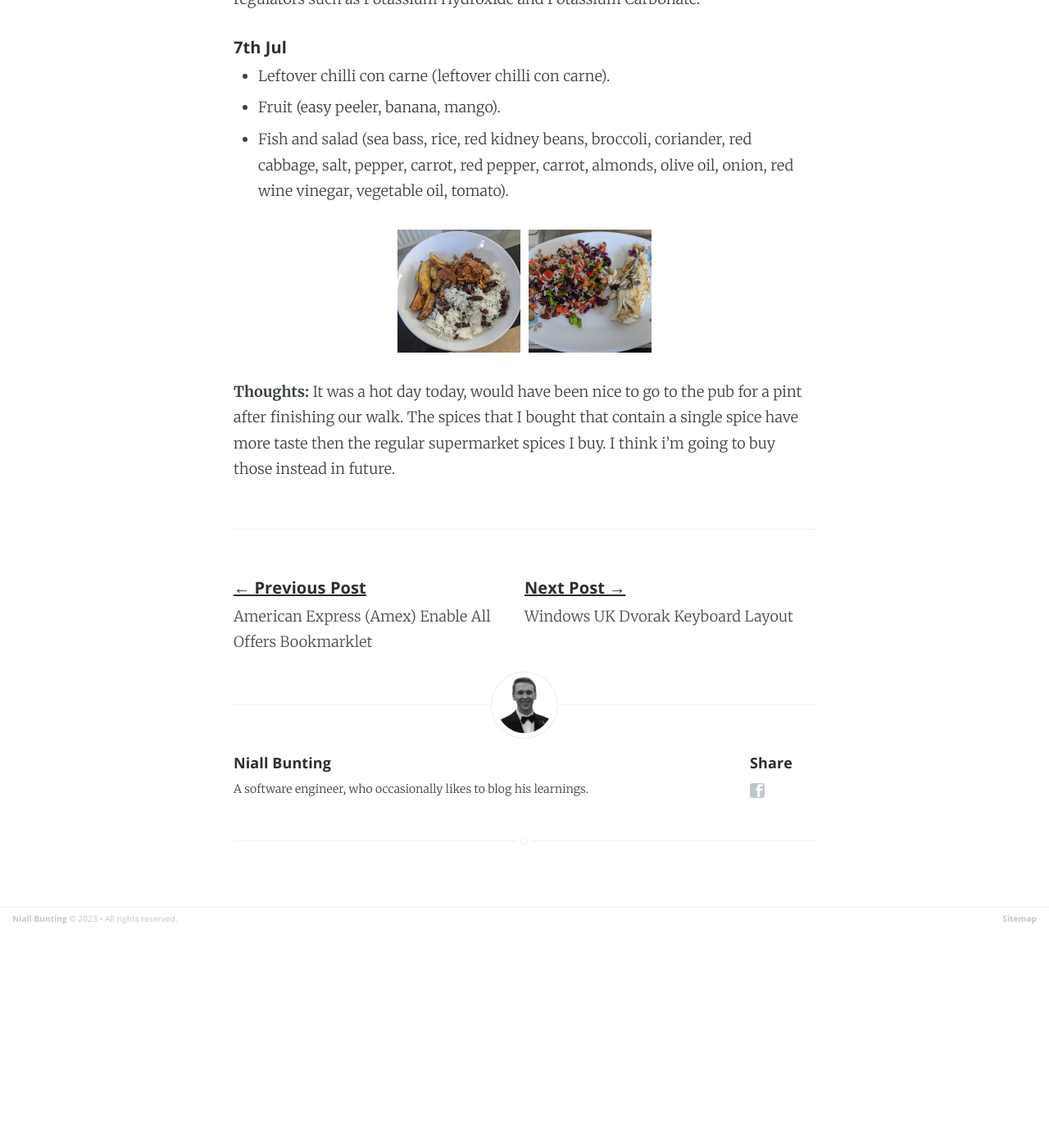
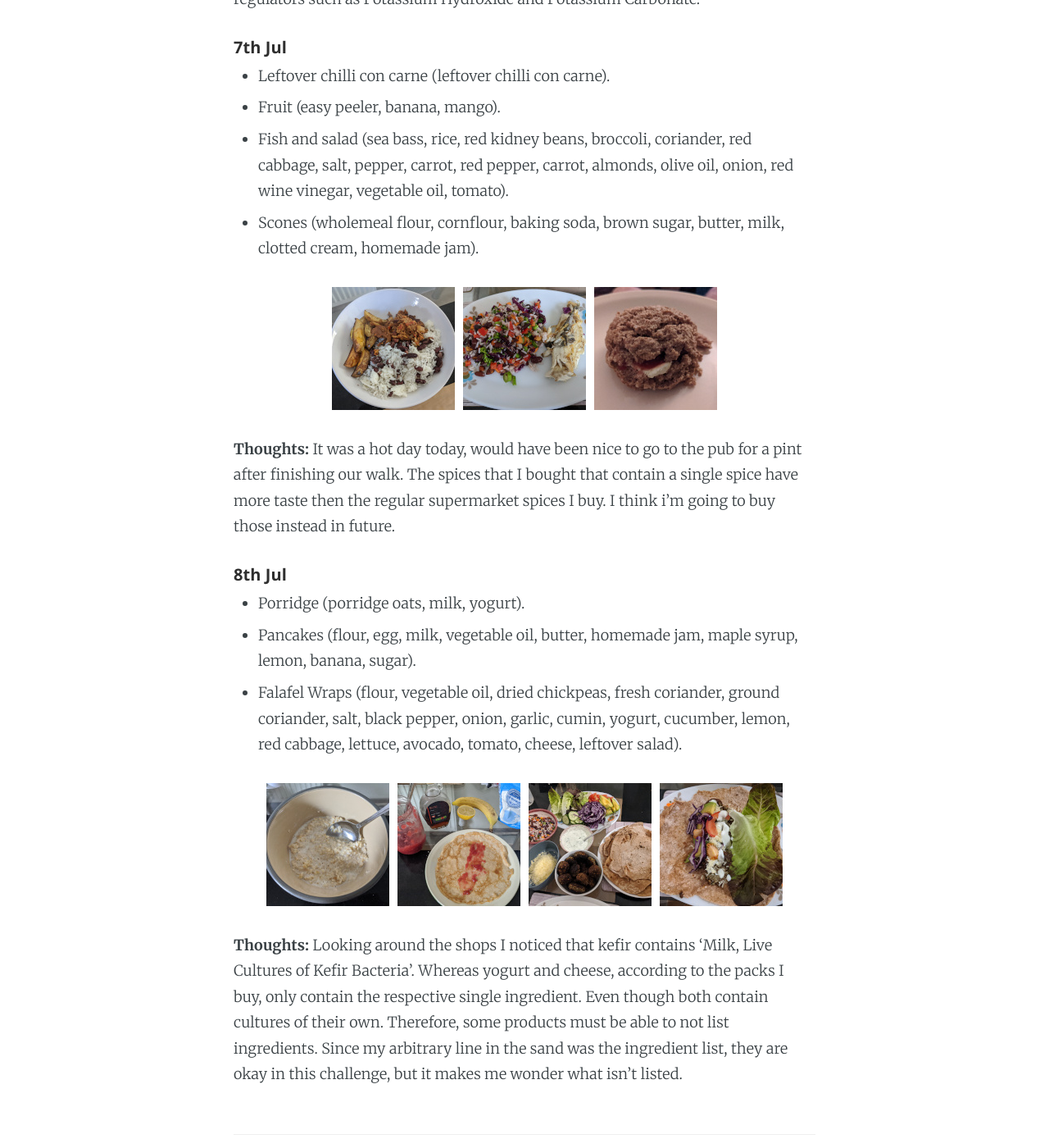
Before and after one commit to NiallBunting/niallbunting.github.io, a Jekyll site: the page built from _posts/2023-07-01-one-ingredient-challenge.markdown, in a window 1280 px wide and 1400 px high, scrolled down 4767 px. Shown: the whole window at 82% size. Built offline with Jekyll 4.4.1, drawn with Linux system fonts in a browser that asks for light colours; before the commit the page ends 5901 px from its top, so only the background shows below that; some of the changed text lies outside the part shown.

Commit message:
OIC day 8

```diff
--- a/_posts/2023-07-01-one-ingredient-challenge.markdown
+++ b/_posts/2023-07-01-one-ingredient-challenge.markdown
@@ -12,7 +12,7 @@ This means any food items with exactly one ingredient on the package is fine, an
 
 I am allowed to process food myself. For example I can't buy bread from the shop but can make it at home. As long as all the ingredients that go into the item are single foods that I can hold in my hand.
 
-Since I don't fancy not cleaning my teeth I'm going to have an exception for toothpaste and mouthwash. Not that I eat them! Just including here for completeness.
+Since I don't fancy not cleaning my teeth I'm going to have an exception for toothpaste and mouthwash (and medicine). Not that I eat them! Just including here for completeness.
 
 This blog post is going to chart my progress with what I'm eating. I'm no chef and am going to stay simple and easy. I'm not going to include drinks which are going to consist of water, tea and coffee.
 
@@ -133,7 +133,7 @@ This blog post is going to chart my progress with what I'm eating. I'm no chef a
 * Porridge (porridge oats, milk, banana).
 * Vegetable Omelette (egg, butter, cheese, carrot, cabbage, broccoli, tomato, pepper, salt).
 * Steak and Chips (steak, salt, red pepper, broccoli, potatoes, oregano, paprika, chilli flakes, olive oil, vegetable oil).
-* Scones (wholemeal flour, cornflour, baking soda, brown sugar, butter, milk, sugar, banana).
+* Scones (wholemeal flour, cornflour, baking soda, brown sugar, butter, milk, sugar, banana, clotted cream).
 
 <div class="gallery">
   <div class="galleryitem">
@@ -203,6 +203,7 @@ This blog post is going to chart my progress with what I'm eating. I'm no chef a
 * Leftover chilli con carne (leftover chilli con carne).
 * Fruit (easy peeler, banana, mango).
 * Fish and salad (sea bass, rice, red kidney beans, broccoli, coriander, red cabbage, salt, pepper, carrot, red pepper, carrot, almonds, olive oil, onion, red wine vinegar, vegetable oil, tomato).
+* Scones (wholemeal flour, cornflour, baking soda, brown sugar, butter, milk, clotted cream, homemade jam).
 
 <div class="gallery">
   <div class="galleryitem">
@@ -215,9 +216,45 @@ This blog post is going to chart my progress with what I'm eating. I'm no chef a
     <img src="/assets/images/oneingredientchallenge/07-fish-sm.jpg"/>
    </a>
   </div>
+  <div class="galleryitem">
+   <a target="_blank" href="/assets/images/oneingredientchallenge/07-scones.jpg">
+    <img src="/assets/images/oneingredientchallenge/07-scones-sm.jpg"/>
+   </a>
+  </div>
 </div>
 
 **Thoughts:** It was a hot day today, would have been nice to go to the pub for a pint after finishing our walk. The spices that I bought that contain a single spice have more taste then the regular supermarket spices I buy. I think i'm going to buy those instead in future.
+
+##### 8th Jul
+
+* Porridge (porridge oats, milk, yogurt).
+* Pancakes (flour, egg, milk, vegetable oil, butter, homemade jam, maple syrup, lemon, banana, sugar).
+* Falafel Wraps (flour, vegetable oil, dried chickpeas, fresh coriander, ground coriander, salt, black pepper, onion, garlic, cumin, yogurt, cucumber, lemon, red cabbage, lettuce, avocado, tomato, cheese, leftover salad).
+
+<div class="gallery">
+  <div class="galleryitem">
+   <a target="_blank" href="/assets/images/oneingredientchallenge/08-porridge.jpg">
+    <img src="/assets/images/oneingredientchallenge/08-porridge-sm.jpg"/>
+   </a>
+  </div>
+  <div class="galleryitem">
+   <a target="_blank" href="/assets/images/oneingredientchallenge/08-pancake.jpg">
+    <img src="/assets/images/oneingredientchallenge/08-pancake-sm.jpg"/>
+   </a>
+  </div>
+  <div class="galleryitem">
+   <a target="_blank" href="/assets/images/oneingredientchallenge/08-falafel1.jpg">
+    <img src="/assets/images/oneingredientchallenge/08-falafel1-sm.jpg"/>
+   </a>
+  </div>
+  <div class="galleryitem">
+   <a target="_blank" href="/assets/images/oneingredientchallenge/08-falafel2.jpg">
+    <img src="/assets/images/oneingredientchallenge/08-falafel2-sm.jpg"/>
+   </a>
+  </div>
+</div>
+
+**Thoughts:** Looking around the shops I noticed that kefir contains 'Milk, Live Cultures of Kefir Bacteria'. Whereas yogurt and cheese, according to the packs I buy, only contain the respective single ingredient. Even though both contain cultures of their own. Therefore, some products must be able to not list ingredients. Since my arbitrary line in the sand was the ingredient list, they are okay in this challenge, but it makes me wonder what isn't listed.
 
 [maltodextrin]: https://en.wikipedia.org/wiki/Maltodextrin
 [phytohaemagglutinin]: https://en.wikipedia.org/wiki/Phytohaemagglutinin
```
Also changed, not shown: assets/images/oneingredientchallenge/07-scones-sm.jpg (added), assets/images/oneingredientchallenge/08-falafel1-sm.jpg (added), assets/images/oneingredientchallenge/08-falafel2-sm.jpg (added), assets/images/oneingredientchallenge/08-pancake-sm.jpg (added), assets/images/oneingredientchallenge/08-porridge-sm.jpg (added), assets/images/oneingredientchallenge/09-porridge-sm.jpg (added), 6 other files.
